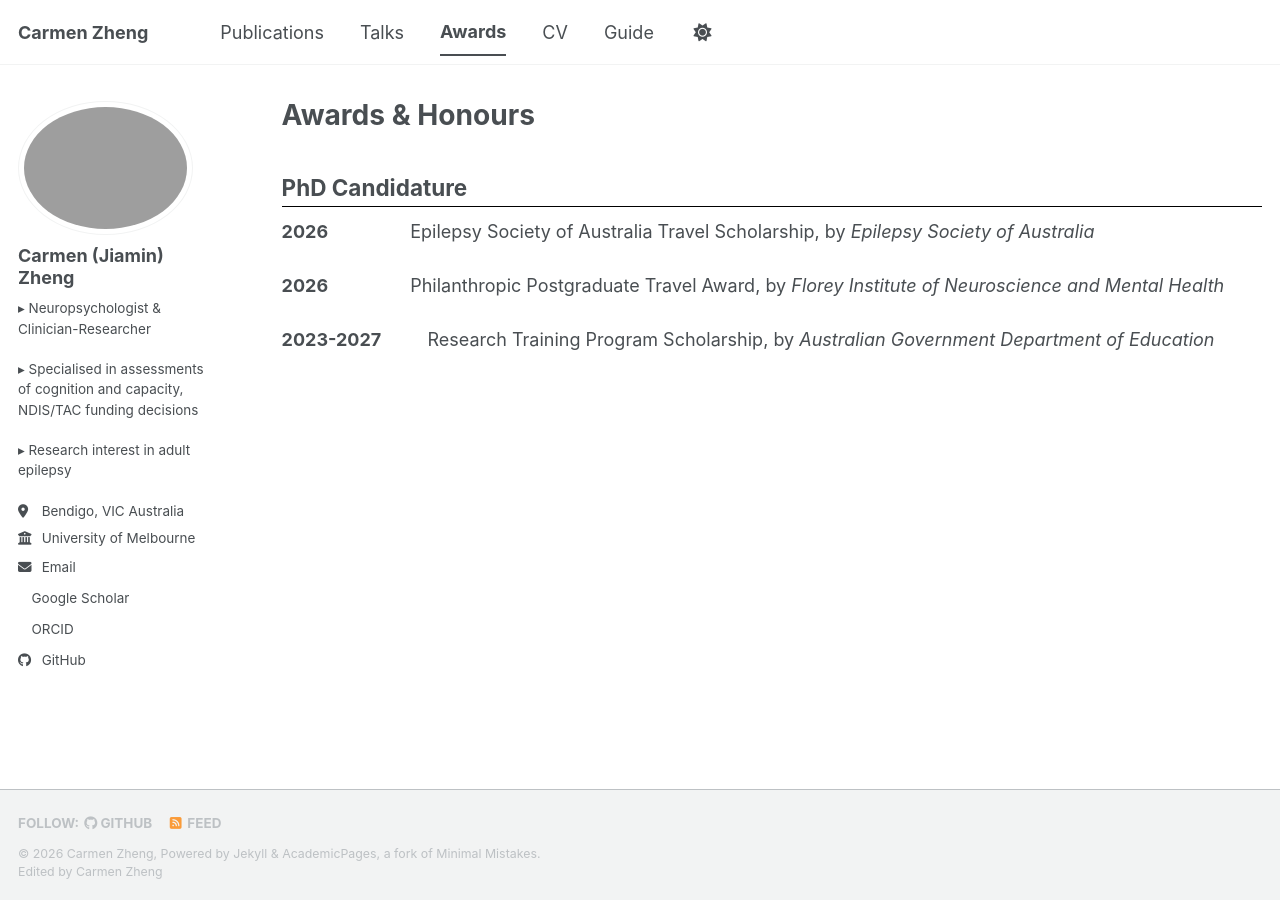
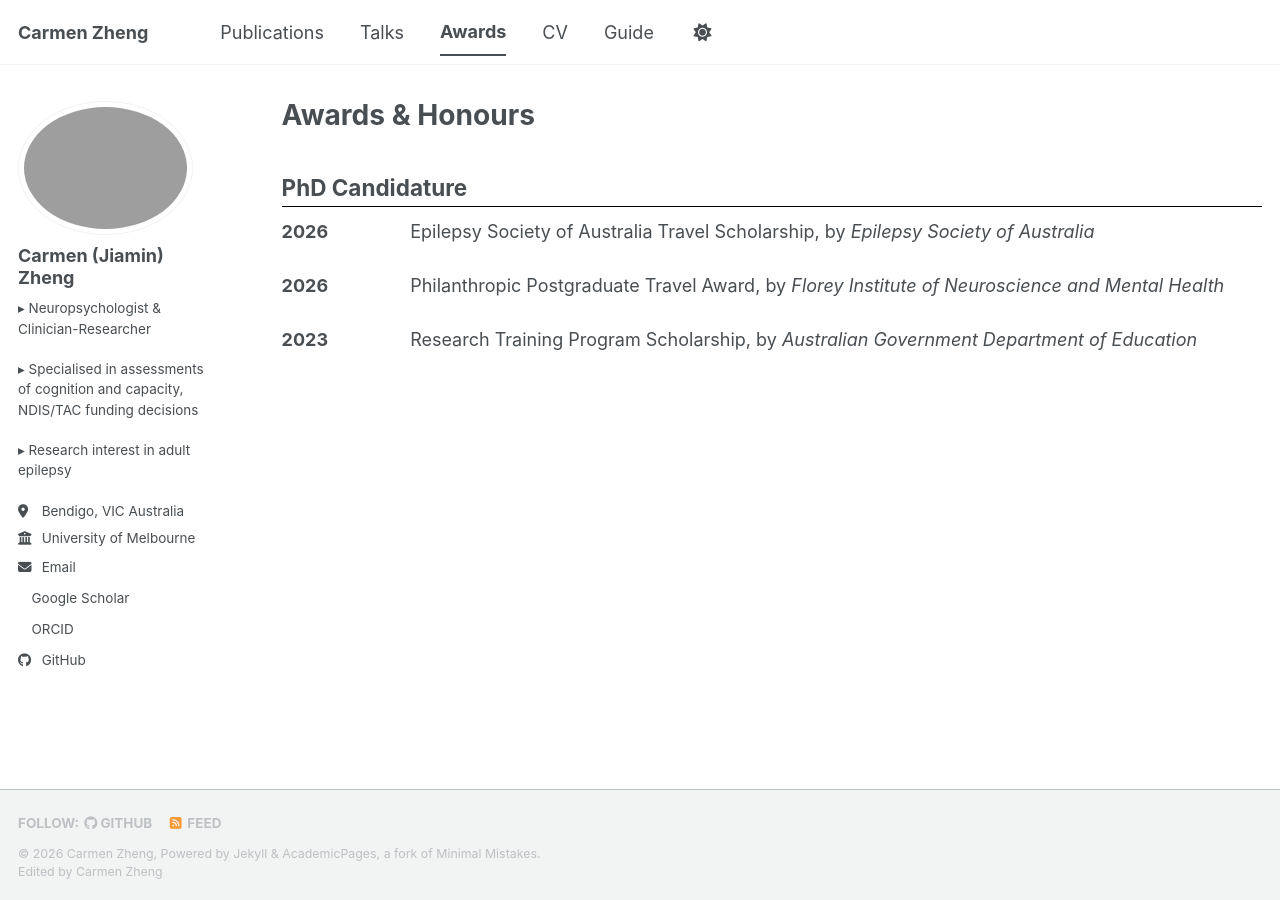
Before and after one commit to carmen-zheng/carmen-zheng.github.io, a Jekyll site: the page built from _pages/awards.html, in a window 1280 px wide. Built offline with Jekyll 4.4.1, drawn with Linux system fonts in a browser that asks for light colours; a style sheet for code colours, icons or effects is not loaded.

Commit message:
Update award year from '2023-2027' to '2023'

```diff
--- a/_pages/awards.html
+++ b/_pages/awards.html
@@ -12,4 +12,4 @@ author_profile: true
 <b>2026</b> &emsp;&emsp;&emsp;&emsp; Philanthropic Postgraduate Travel Award, by <i>Florey Institute of Neuroscience and Mental Health</i>
 <br>
 <br>
-<b>2023-2027</b> &emsp;&emsp; Research Training Program Scholarship, by <i>Australian Government Department of Education</i>
+<b>2023</b> &emsp;&emsp;&emsp;&emsp; Research Training Program Scholarship, by <i>Australian Government Department of Education</i>
```
